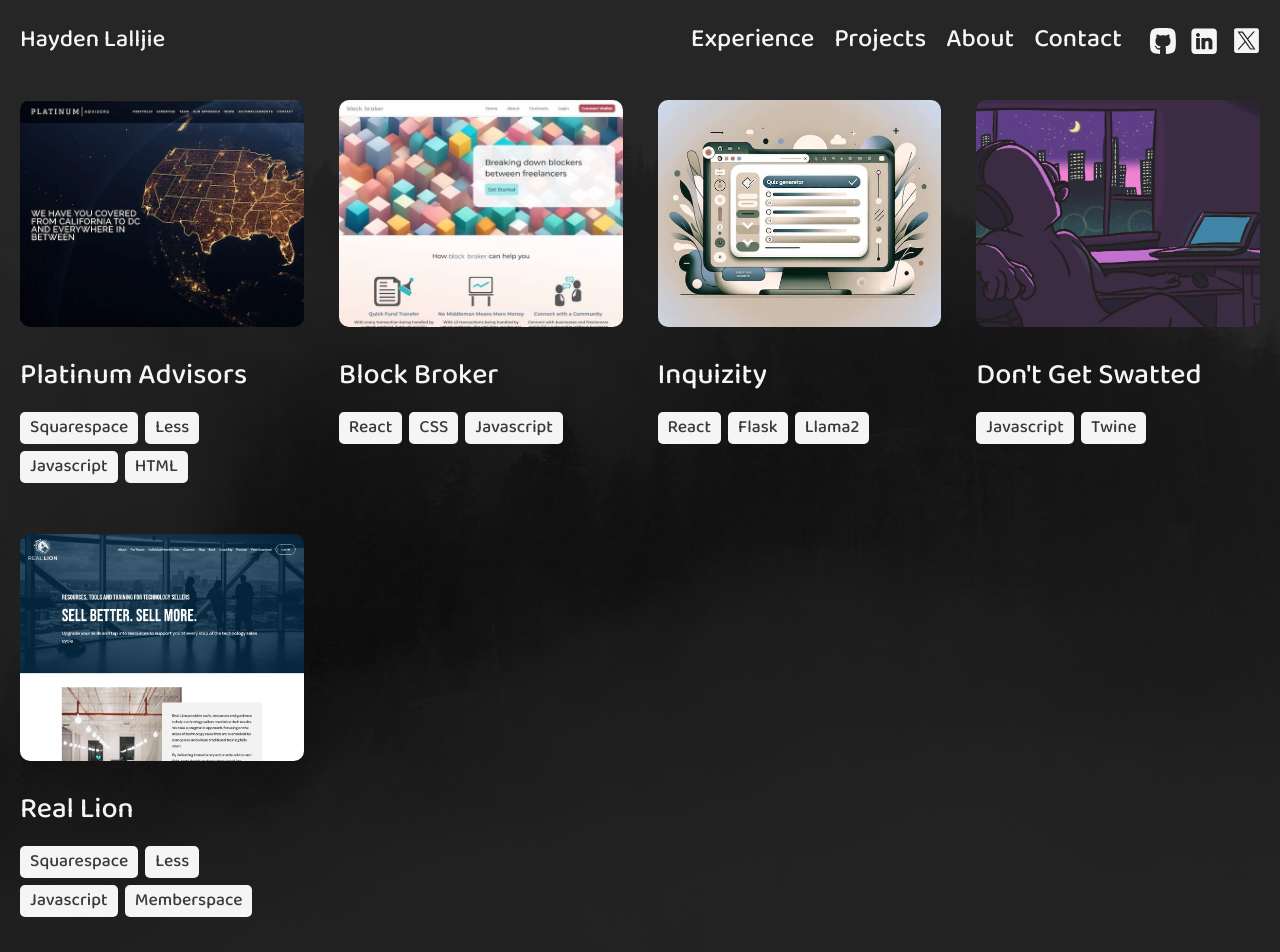
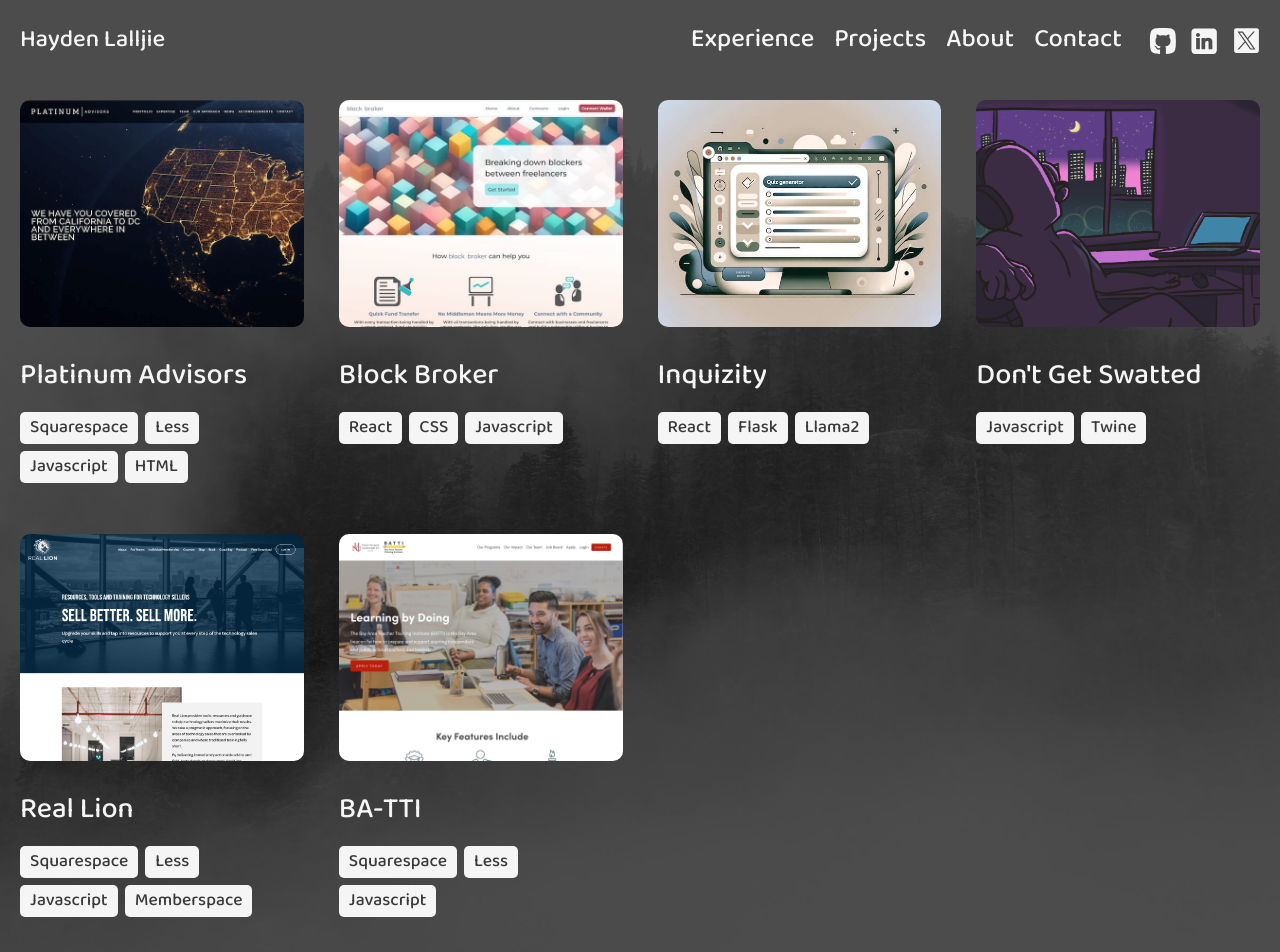
Before and after one commit to hlalljie/Portfolio, a React (Vite) app: page /case-studies in a window 1280 px wide. Shown: the top 952 px of the page. Built offline with nearby package versions, Linux system fonts and the light colour scheme; no server answers.

Commit message:
Add Batti

```diff
--- a/src/data/PortfolioItems.jsx
+++ b/src/data/PortfolioItems.jsx
@@ -93,6 +93,23 @@
       summary: ``,
       backgroundColor: '#0d2232',
     },
+    'bat-ti': {
+      title: 'BA-TTI',
+      excerpt:
+        'A  rebranding and website refresh to better guide students and better market the brand for the Bay Area Teacher Training Institute.',
+      image: {
+        path: '/images/',
+        name: 'battiThumbnail',
+        extension: '.jpg',
+        alt: 'A screenshot of the BA-TTI website',
+      },
+      company: 'Nav Creative',
+      url: 'https://www.ba-tti.org/',
+      roles: ['Project Manager', 'Designer'],
+      years: '2022',
+      technologies: ['Squarespace', 'Less', 'Javascript'],
+      summary: ``,
+    },
     Test: {
       title: 'Test',
       excerpt: 'Lorem Ipsum Dolor Amet',
--- a/src/pages/CaseStudies/CaseStudies.jsx
+++ b/src/pages/CaseStudies/CaseStudies.jsx
@@ -20,7 +20,7 @@
       /* background-image: linear-gradient(rgba(0, 0, 0, 0.9), rgba(0, 0, 0, 0.9)),
         linear-gradient(${theme.colors.black}, ${theme.colors.black}),
         url('/images//heroBanner2400w.jpeg'); */
-      filter: grayscale(100%) contrast(100%) brightness(0.15);
+      filter: grayscale(100%) contrast(120%) brightness(0.3);
       mix-blend-mode: multiply;
       background-color: ${theme.colors.black};
       background-image: url('/images/heroBanner2400w.jpeg');
```
Also changed, not shown: public/images/battiThumbnail2400w.jpg (added).
